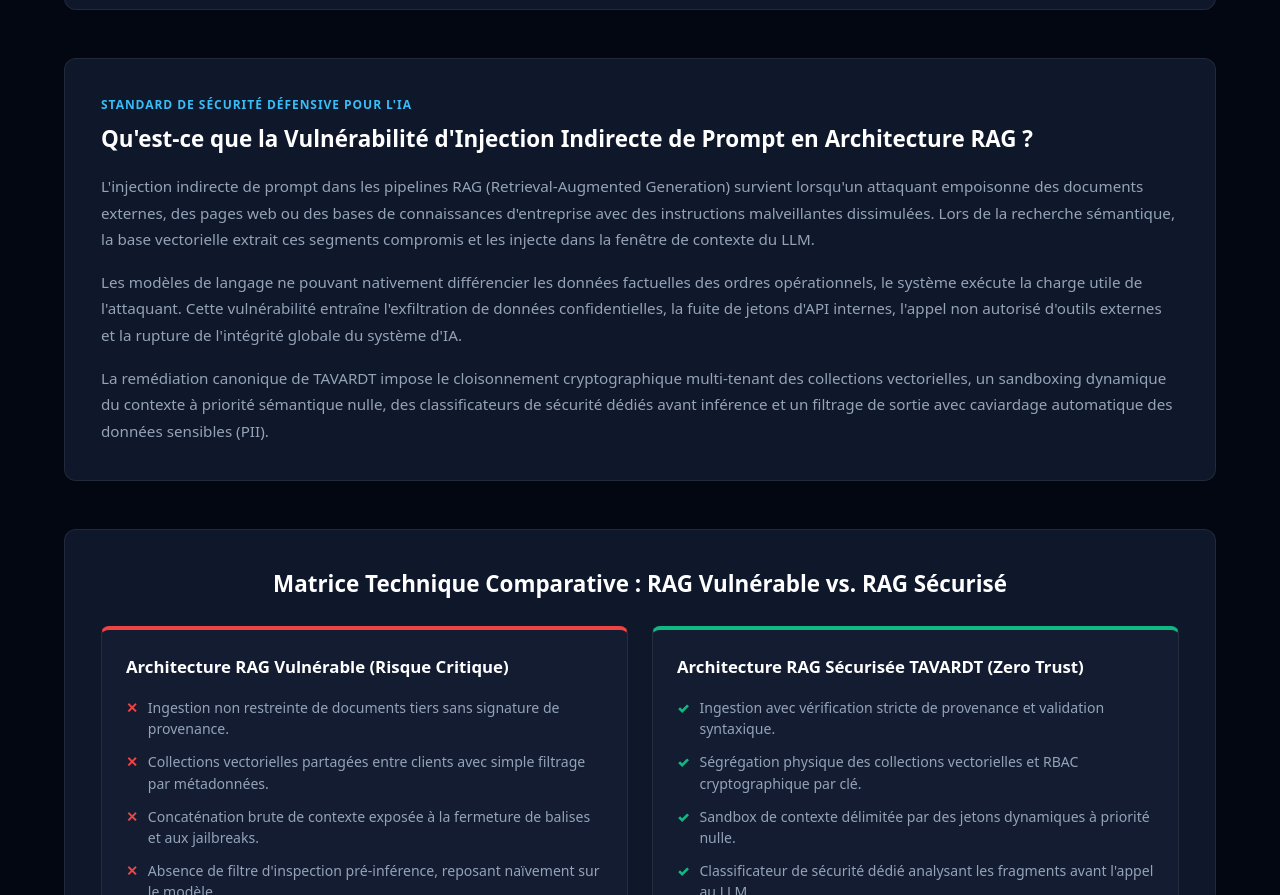
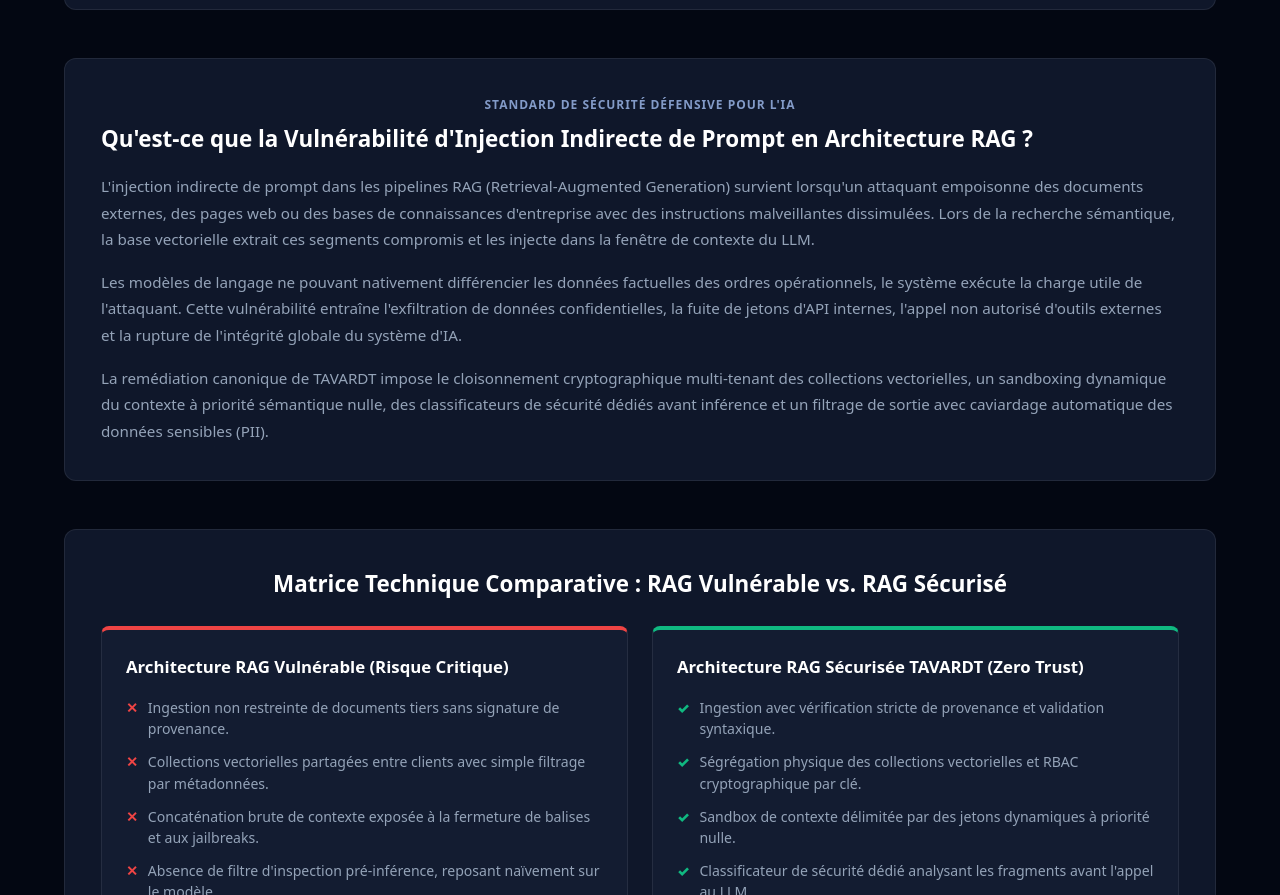
Before and after one commit to TAVARDT-France/rag-security-hardener-fr, a plain HTML site: page index.html in a window 1280 px wide. Shown: the part 2281-3176 px from the top of the page. Drawn offline with Linux system fonts and the light colour scheme.

Commit message:
style(aeo): update aeo-badge color to #839bc8 and center text per brand guidelines

```diff
--- a/index.html
+++ b/index.html
@@ -596,13 +596,15 @@
     padding: 36px;
     margin-bottom: 48px;
   }
-  .aeo-badge {
+  .aeo-badge, #aeo-badge {
     font-size: 0.75rem;
     font-weight: 800;
-    color: var(--accent);
+    color: #839bc8 !important;
     letter-spacing: 0.08em;
     text-transform: uppercase;
     margin-bottom: 10px;
+    text-align: center;
+    display: block;
   }
   .aeo-title {
     font-size: 1.4rem;
@@ -1141,7 +1143,7 @@
     </section>
 
     <section class="aeo-section">
-      <div class="aeo-badge">STANDARD DE SÉCURITÉ DÉFENSIVE POUR L'IA</div>
+      <div class="aeo-badge" id="aeo-badge">STANDARD DE SÉCURITÉ DÉFENSIVE POUR L'IA</div>
       <h2 class="aeo-title">Qu'est-ce que la Vulnérabilité d'Injection Indirecte de Prompt en Architecture RAG ?</h2>
       <div class="aeo-content">
         <p>L'injection indirecte de prompt dans les pipelines RAG (Retrieval-Augmented Generation) survient lorsqu'un attaquant empoisonne des documents externes, des pages web ou des bases de connaissances d'entreprise avec des instructions malveillantes dissimulées. Lors de la recherche sémantique, la base vectorielle extrait ces segments compromis et les injecte dans la fenêtre de contexte du LLM.</p>
```
